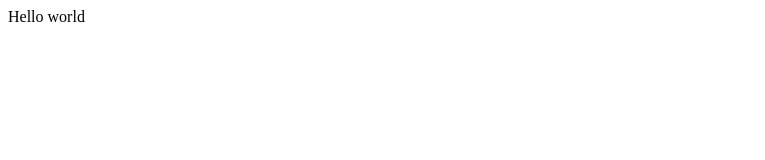
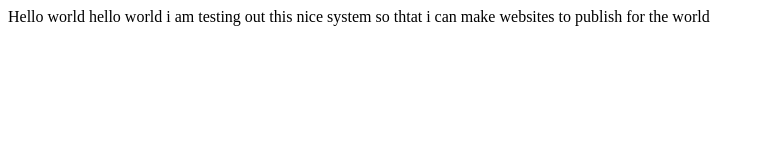
Before and after one commit to IKurven/home, a plain HTML site: page index.html in a window 1280 px wide. Shown: the whole page, without its empty margins (0-765 px from the left). Drawn offline with Linux system fonts and the light colour scheme.

Commit message:
first test

```diff
--- a/index.html
+++ b/index.html
@@ -7,7 +7,7 @@
     <link href="style.css" rel="stylesheet" type="text/css" />
   </head>
   <body>
-    Hello world
+    Hello world hello world i am testing out this nice system so thtat i can make websites to publish for the world
     <script src="script.js"></script>
   </body>
 </html>
```
